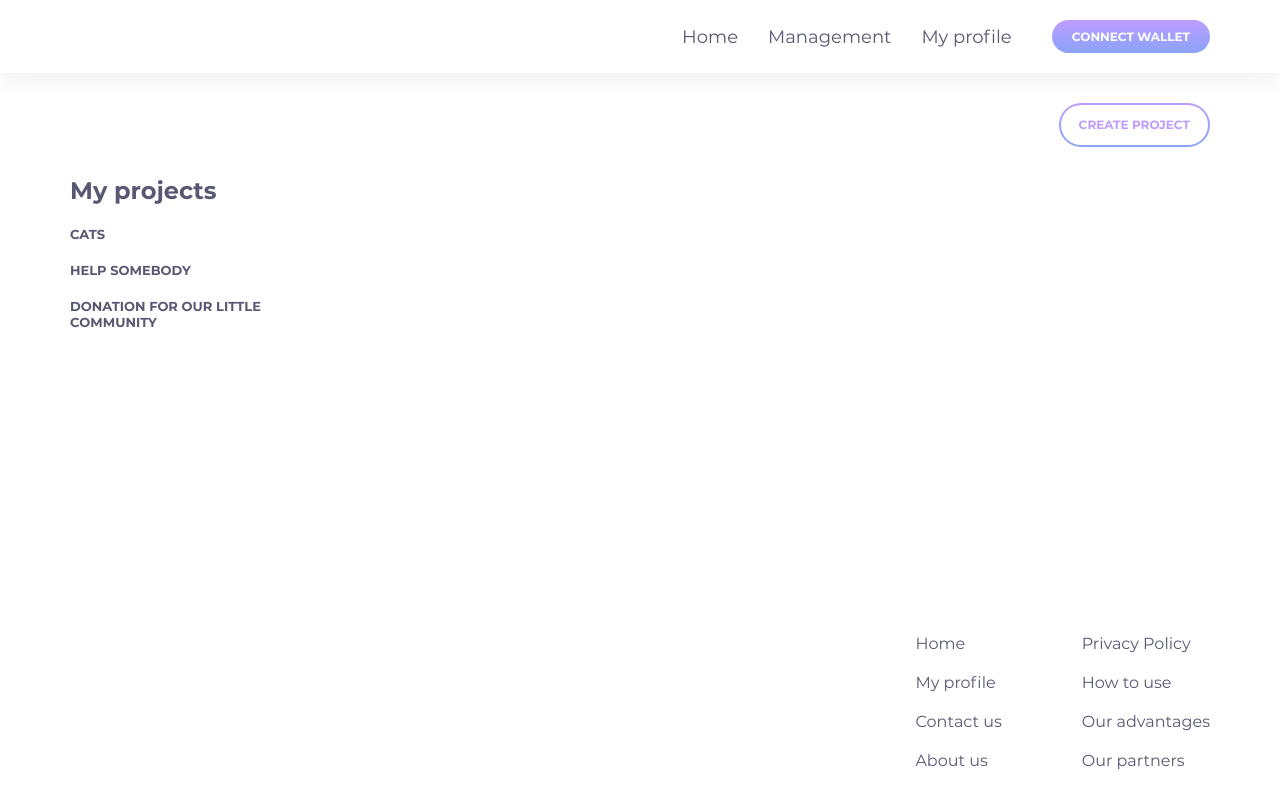
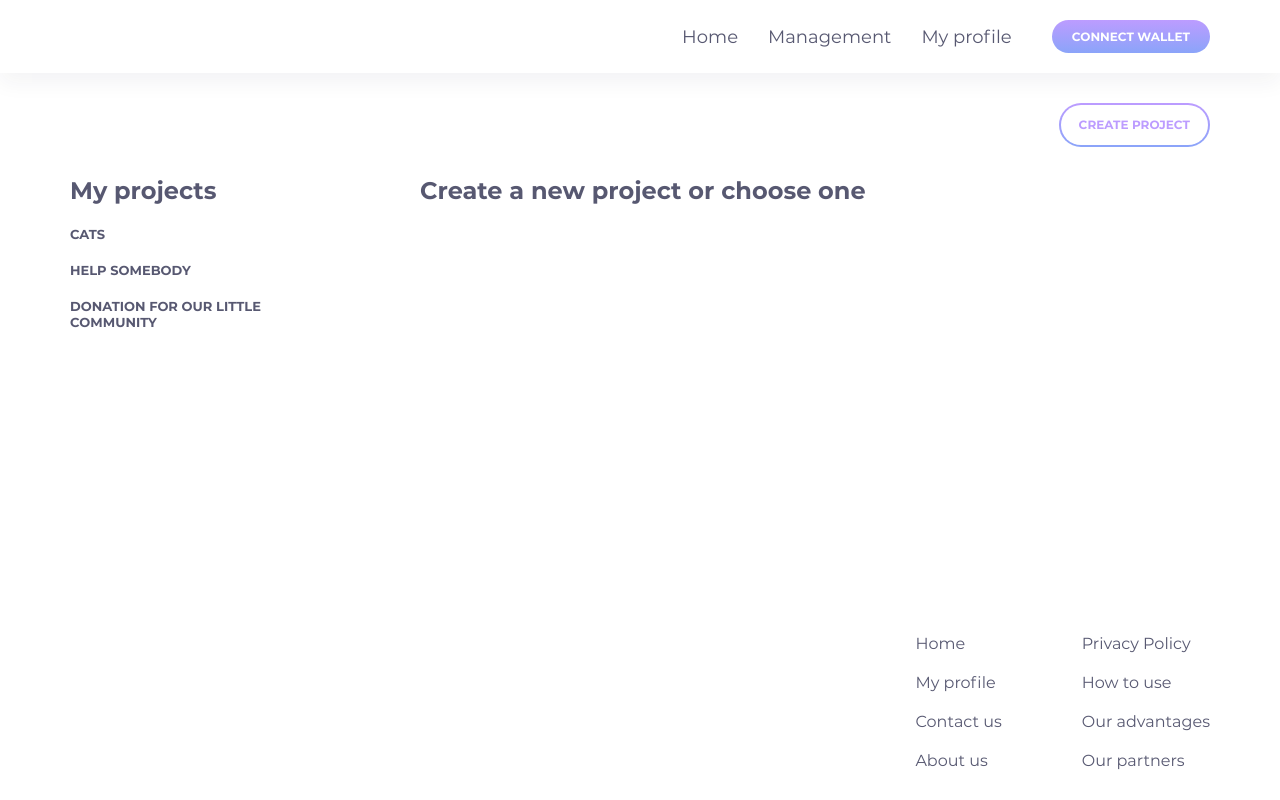
Before and after one commit to cardano-enthusiasts/donat-pool-frontend, a React app: page /my-profile in a window 1280 px wide. Built offline with nearby package versions, Linux system fonts and the light colour scheme.

Commit message:
added starter and fixed port

```diff
--- a/src/layouts/Profile/Profile.styled.ts
+++ b/src/layouts/Profile/Profile.styled.ts
@@ -1,4 +1,6 @@
 import styled from 'styled-components';
+
+import { h2 } from 'shared/styles/mixins';
 
 const Wrapper = styled.div`
   margin-top: 30px;
@@ -33,4 +35,9 @@ const ProjectWrapper = styled.div`
   flex-shrink: 1;
 `;
 
-export { Wrapper, CreateButtonWrapper, Main, ProjectWrapper };
+const Starter = styled.h2`
+  ${h2};
+  margin: 0;
+`;
+
+export { Wrapper, CreateButtonWrapper, Main, ProjectWrapper, Starter };
--- a/src/layouts/Profile/Profile.tsx
+++ b/src/layouts/Profile/Profile.tsx
@@ -9,6 +9,7 @@ import {
   CreateButtonWrapper,
   Main,
   ProjectWrapper,
+  Starter,
   Wrapper,
 } from './Profile.styled';
 import { type Project } from './types';
@@ -88,6 +89,9 @@ const Profile = ({ defaultMode = null }) => {
               }}
             />
           )}
+          {mode === null && (
+            <Starter>Create a new project or choose one</Starter>
+          )}
           {mode !== null && mode !== 'creation' && (
             <ProjectInfo
               title={mode.title}
--- a/webpack.config.ts
+++ b/webpack.config.ts
@@ -21,7 +21,7 @@ const config = {
 
   devServer: {
     hot: true,
-    port: 4010,
+    port: 4008,
     client: {
       overlay: {
         warnings: false,
```
